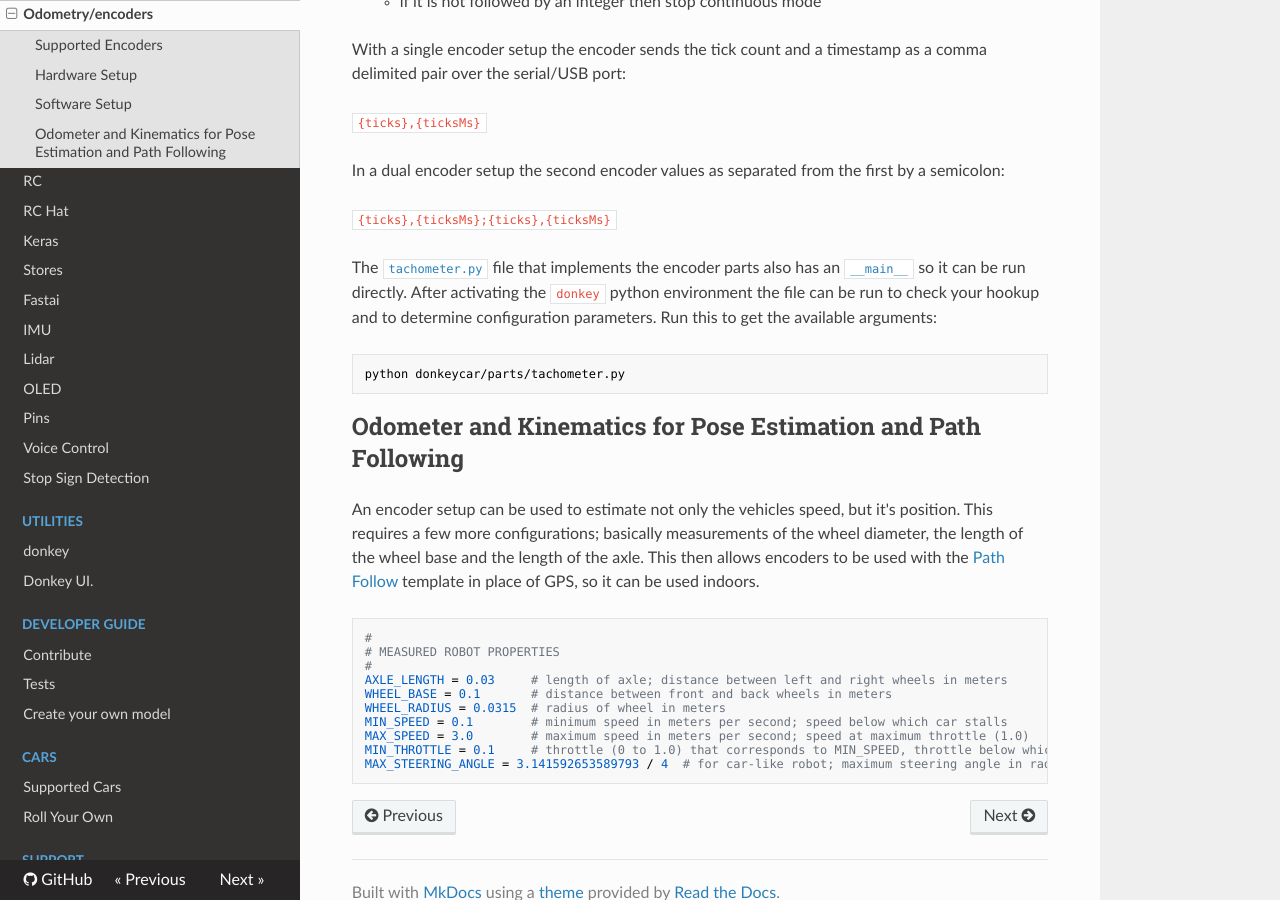
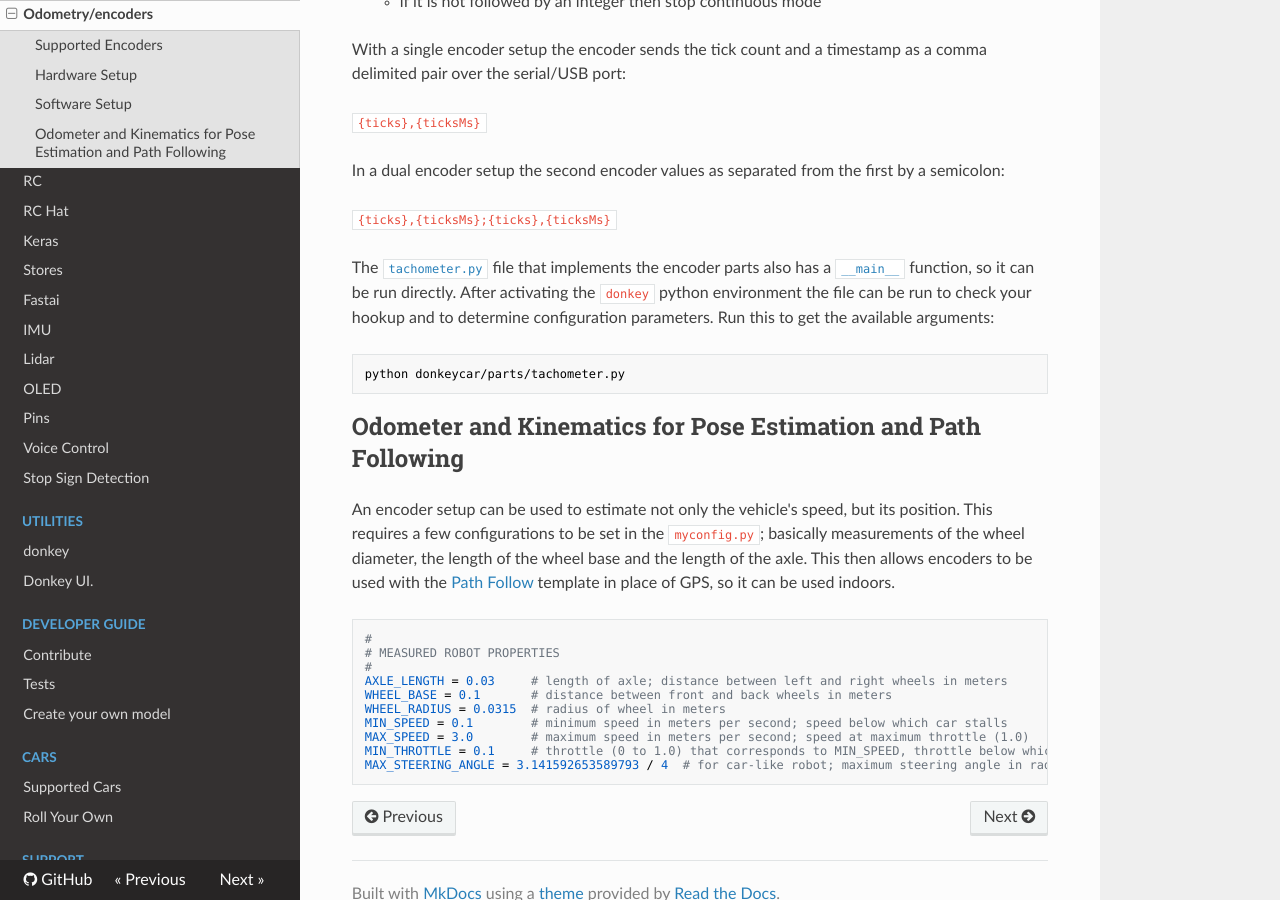
Before and after one commit to autorope/donkeydocs, an MkDocs documentation site: the page built from docs/parts/odometry.md, in a window 1280 px wide and 900 px high, scrolled down 6131 px. Built offline with MkDocs 1.6.1, drawn with Linux system fonts in a browser that asks for light colours; nearby versions of some CDN libraries.

Commit message:
Update odometry.md
spelling, grammar fixes

````diff
--- a/docs/parts/odometry.md
+++ b/docs/parts/odometry.md
@@ -126,14 +126,14 @@ In a dual encoder setup the second encoder values as separated from the first by
 
 ```{ticks},{ticksMs};{ticks},{ticksMs}```
 
-The [`tachometer.py`](https://github.com/autorope/donkeycar/blob/main/donkeycar/parts/tachometer.py) file that implements the encoder parts also has an [`__main__`](https://github.com/autorope/donkeycar/blob/5e234c3101cc5f54935c240819e3840596c753a3/donkeycar/parts/tachometer.py#L597) so it can be run directly.  After activating the `donkey` python environment the file can be run to check your hookup and to determine configuration parameters.  Run this to get the available arguments:
+The [`tachometer.py`](https://github.com/autorope/donkeycar/blob/main/donkeycar/parts/tachometer.py) file that implements the encoder parts also has a [`__main__`](https://github.com/autorope/donkeycar/blob/5e234c3101cc5f54935c240819e3840596c753a3/donkeycar/parts/tachometer.py#L597) function, so it can be run directly.  After activating the `donkey` python environment the file can be run to check your hookup and to determine configuration parameters.  Run this to get the available arguments:
 
 ```
 python donkeycar/parts/tachometer.py
 ```
 
 ## Odometer and Kinematics for Pose Estimation and Path Following
-An encoder setup can be used to estimate not only the vehicles speed, but it's position.  This requires a few more configurations; basically measurements of the wheel diameter, the length of the wheel base and the length of the axle.  This then allows encoders to be used with the [Path Follow](/guide/path_follow/path_follow.md) template in place of GPS, so it can be used indoors.
+An encoder setup can be used to estimate not only the vehicle's speed, but its position.  This requires a few configurations to be set in the `myconfig.py`; basically measurements of the wheel diameter, the length of the wheel base and the length of the axle.  This then allows encoders to be used with the [Path Follow](/guide/path_follow/path_follow.md) template in place of GPS, so it can be used indoors.
 
 ```
 #
````
